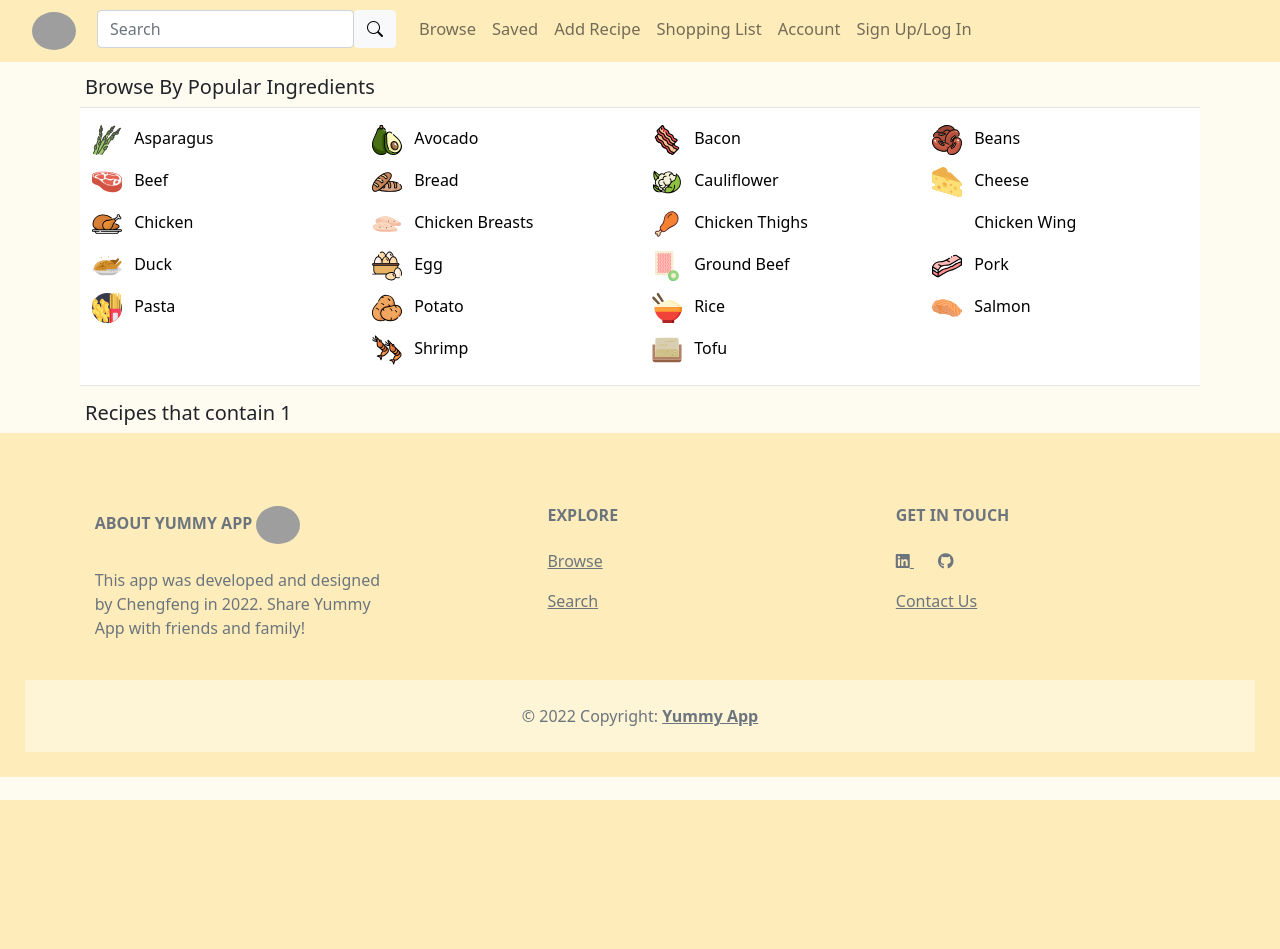
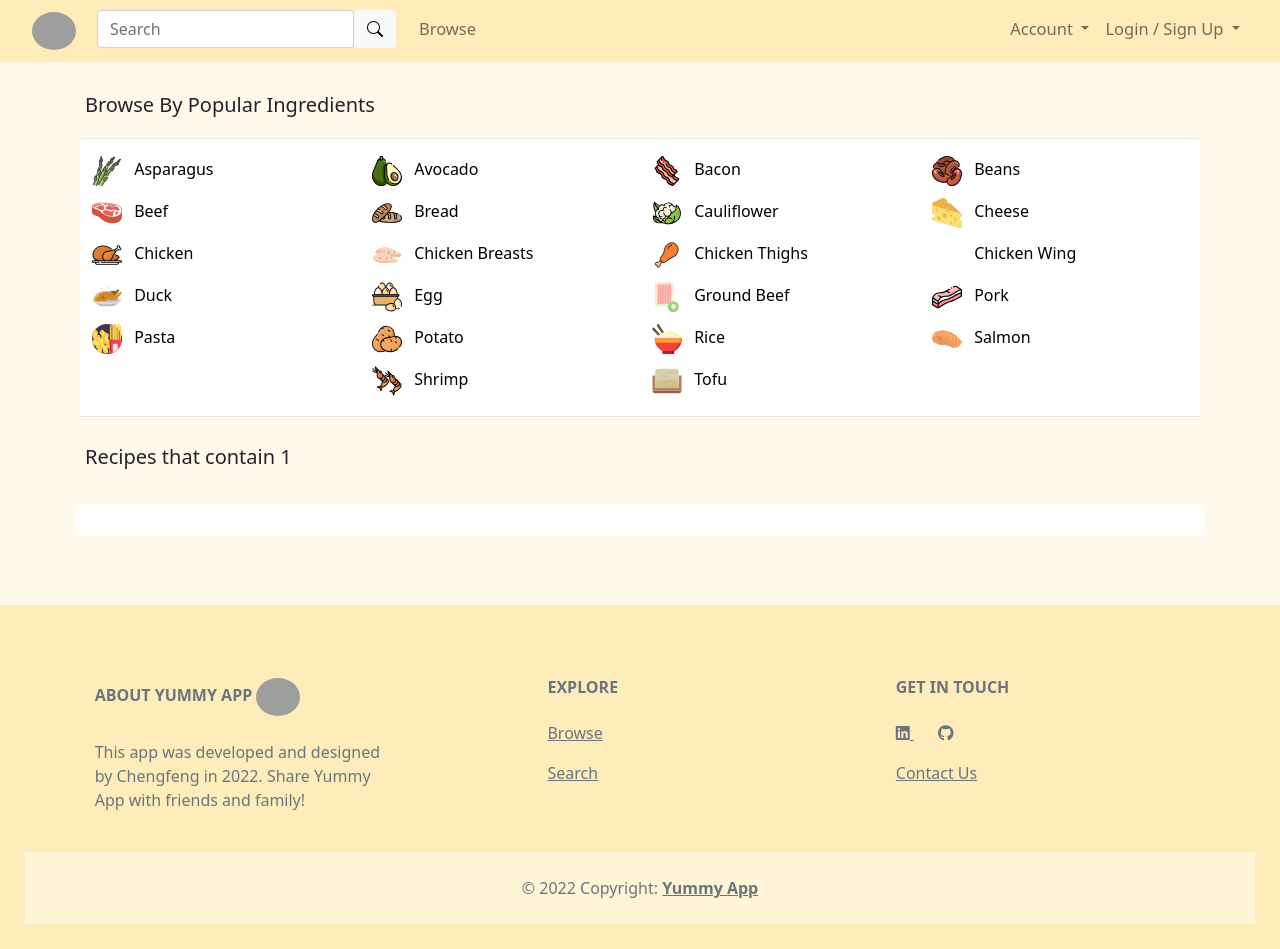
Before and after one commit to xena718/recipe_app_dev, a Flask app: page /ingredients/1 in a window 1280 px wide. Before the commit the page ends 800 px from the top, so only its background shows below. Run offline with Flask 2, Linux system fonts and the light colour scheme; tables that the repository leaves empty hold one stand-in row (values such as "Sample post"); grey boxes are pictures that could not be loaded.

Commit message:
completing styling for most pages..

```diff
--- a/static/css/recipe_app.css
+++ b/static/css/recipe_app.css
@@ -6,7 +6,8 @@ body{
     /* background: linear-gradient(to bottom,#fff 10%,rgb(249, 248, 231) 20%);  */
     /* background: #fee7a5; */
     /* background:#fef9e8; */
-    background:#fefbf1;
+    /* background:#fefbf1; */
+    background:#fef9ea
     /* background:#fefdf8; */
 
 }
@@ -35,6 +36,15 @@ body{
     margin-bottom: 60px;
     margin-left:auto;
     margin-right:auto;
+}
+
+
+.recipes-per-category{
+    margin-top:10px;
+    margin-bottom: 50px;
+    display:flex;
+    flex-direction: column;
+
 }
 
 
@@ -78,6 +88,9 @@ body{
 }
 .navbar-brand{
     margin-left:20px;
+}
+.navbar-right{
+    margin-right:20px;
 }
 
 .container{
@@ -245,9 +258,9 @@ h4{
     margin-top: 15px;
     /* margin-bottom: 15px; */
 }
-.browse-by-title-name{
+/* .browse-by-title-name{
     font-size: 20px;
-}
+} */
 
 .h4-title-above-p{
     margin-bottom: 15px;
@@ -419,14 +432,36 @@ h4{
     /* border:1px solid rgba(0,0,0,.125); */
     border-radius: 0.25rem;
     position:relative;
-    display:flex;
-    flex-direction: row-reverse;
-    text-align: center;
+    /* display:flex; */
+    /* flex-direction: row-reverse; */
+    /* text-align: center; */
 
 }
+
+.recipe-key-info{
+    /* display: flex;
+    flex-direction: column; */
+}
+.recipe-summary-card{
+    display: flex;
+    flex-direction: column;
+    padding-top: 25px;
+    padding-left: 100px;
+
+
+}
+
+.recipe-summary-card-inner-div{
+    font: 18px;
+    font-weight: 500;
+    margin:10px;
+
+}
+
 .recipe-summary-img-save-btn img {
     /* width: 300px; */
     height: 360px;
+    width: 100%;
     border-radius: 1%;
     border: 2px solid #fff;
 }
--- a/templates/base.html
+++ b/templates/base.html
@@ -30,23 +30,37 @@
             <li class="nav-item">
               <a class="nav-link" href="/#browse-anchor-name">Browse</a>
             </li>
-            <li class="nav-item">
+            <!-- <li class="nav-item">
               <a class="nav-link" href="/saved">Saved</a>
             </li>
             <li class="nav-item">
-              <a class="nav-link" href="/add-recipe">Add Recipe</a>
-            </li>
-            <li class="nav-item">
               <a class="nav-link" href="/shoppinglist">Shopping List</a>
-            </li>
-            <li class="nav-item">
-              <a class="nav-link" href="/account">Account</a>
-            </li>
-            <li class="nav-item">
-              <a class="nav-link" href="/signup-login">Sign Up/Log In</a>
-            </li>
+            </li> -->
 
           </ul>
+          <ul class="nav navbar-nav navbar-right">
+            <li class="nav-item dropdown">
+              <a class="nav-link dropdown-toggle" href="/account" id="navbarDropdown" role="button" data-bs-toggle="dropdown" aria-expanded="false">
+                Account
+              </a>
+              <ul class="dropdown-menu" aria-labelledby="navbarDropdown">
+                <li><a class="dropdown-item" href="/account">My Profile</a></li>
+                <li><a class="dropdown-item" href="/add-recipe">Add Recipe</a></li>
+                <li><a class="dropdown-item" href="/add-recipe">My Saved Recipe Collection</a></li>
+                <li><a class="dropdown-item" href="/shoppinglist">My Shopping List</a></li>
+                <li><a class="dropdown-item" href="/logout">Log Out</a></li>
+              </ul>
+            </li>
+            <li class="nav-item dropdown">
+              <a class="nav-link dropdown-toggle" href="#" id="navbarDropdown" role="button" data-bs-toggle="dropdown" aria-expanded="false">
+                Login / Sign Up
+              </a>
+              <ul class="dropdown-menu" aria-labelledby="navbarDropdown">
+                <li><a class="dropdown-item" href="/signup-login">Login</a></li>
+                <li><a class="dropdown-item" href="/signup-login">Sign Up</a></li>
+              </ul>
+            </li>
+        </ul>
 
         </div>
       </div>
--- a/templates/recipes_per_ingredient.html
+++ b/templates/recipes_per_ingredient.html
@@ -3,6 +3,8 @@
 
 
 {% block body %}
+
+<div class="recipes-per-category">
 
 <div  class="title-above-carousel-slide">
   <h4>Browse By Popular Ingredients</h4>
@@ -24,6 +26,8 @@
   <h4> Recipes that contain {{ingredient_name}}</h4>
 </div>
 
+
+<div class="recipe-cards-div-container">
 <div class="recipe-cards row">
   {% for recipe in recipes_of_the_ingredient %}
     <div class="col-xs-12 col-sm-6 col-md-6 col-lg-4 mt-3 recipe-card-div">
@@ -62,6 +66,8 @@
     </div>
   {% endfor %}
 </div>
+</div>
 <script src="/static/js/app_events.js"></script>
 
+</div>
 {% endblock %}
--- a/templates/recipes_per_specialdiet.html
+++ b/templates/recipes_per_specialdiet.html
@@ -3,6 +3,8 @@
 
 
 {% block body %}
+
+<div class="recipes-per-category">
 
 <div  class="title-above-carousel-slide">
     <h4>Browse By Special Diets</h4>
@@ -31,6 +33,7 @@
   <h4>{{specialdiet_type}} Recipes</h4>
 </div>
 
+<div class="recipe-cards-div-container">
 <div class="recipe-cards row">
   {% for recipe in recipes_of_the_specialdiet_type %}
     <div class="col-xs-12 col-sm-6 col-md-6 col-lg-4 mt-3 recipe-card-div">
@@ -62,7 +65,8 @@
     </div>
   {% endfor %}
 </div>
+</div>
 <script src="/static/js/app_events.js"></script>
 
-
+</div>
 {% endblock %}
--- a/templates/search_output.html
+++ b/templates/search_output.html
@@ -4,6 +4,7 @@
 {% block body %}
 
 
+<div class="saved-recipe-page-container">
 
 <div  class="title-above-carousel-slide">
   <h5>
@@ -38,6 +39,7 @@
         </div>
     {% endfor %}
   </div> -->
+<div class="recipe-cards-div-container">
   <div class="recipe-cards row">
     {% for recipe in search_returned_recipes %}
         <div class="col-xs-12 col-sm-6 col-md-6 col-lg-4 mt-3 recipe-card-div">
@@ -70,5 +72,7 @@
     {% endfor %}
   </div>
   {% endif %}
+</div>
 
+</div>
 {% endblock %}
--- a/templates/signup_login.html
+++ b/templates/signup_login.html
@@ -1,6 +1,8 @@
 {% extends 'base.html' %}
 
 {% block body %}
+<div class="saved-recipe-page-container">
+    <div class="recipe-cards-div-container">
 
     <form class="form-login" action="/login" method="POST">
         <div>
@@ -31,4 +33,6 @@
         <button class ="signup-btn" type="submit">Sign Up </button>
     </form>
 
+</div>
+<div>
 {% endblock %}
--- a/templates/user_account.html
+++ b/templates/user_account.html
@@ -2,6 +2,9 @@
 {% block title %}Account Home{% endblock %}
 
 {% block body %}
+
+<div class="saved-recipe-page-container">
+    <div class="recipe-cards-div-container">
 
     <h2>
         Hello {{logged_in_user.name}}!
@@ -15,5 +18,6 @@
             <button type="submit">Log Out</button>
         </form>
     </div>
-
+    </div>
+<div>
 {% endblock %}
```
Also changed, not shown: templates/recipe_details.html (+11 -15 lines), templates/recipes_per_course.html (+6 -1 lines), templates/recipes_per_cuisine.html (+7 -2 lines), templates/shopping_list.html (+6 -1 lines), templates/troubleshoot.html (+54 -14 lines).
